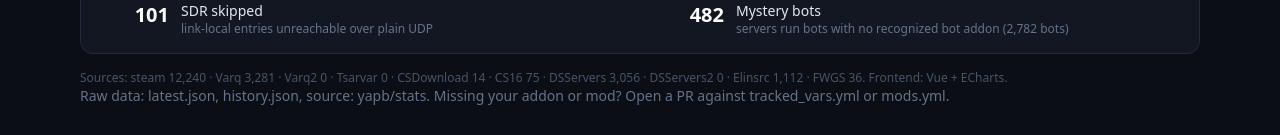
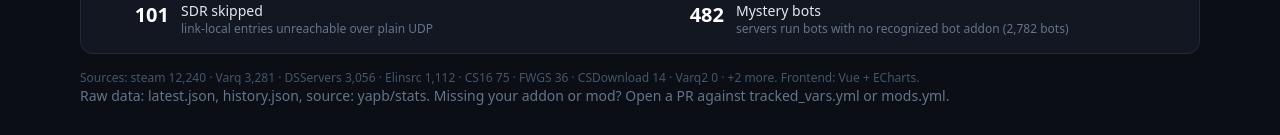
Before and after one commit to yapb/stats, a Vue app in the folder web/: page / in a window 1280 px wide. Shown: the part 3056-3191 px from the top of the page. Built offline with nearby package versions, Linux system fonts and the light colour scheme.

Commit message:
thirty four more community masters plus unfiltered mode

```diff
--- a/web/src/App.vue
+++ b/web/src/App.vue
@@ -87,11 +87,16 @@ const sourceLine = computed(function () {
     return '';
   }
   const s = latest.value.totals.sources || {};
-  return Object.keys(s)
-    .map(function (k) {
-      return k + ' ' + fmt(s[k]);
-    })
-    .join(' · ');
+  const ranked = Object.keys(s).sort(function (a, b) {
+    return s[b] - s[a];
+  });
+  const shown = ranked.slice(0, 8).map(function (k) {
+    return k + ' ' + fmt(s[k]);
+  });
+  if (ranked.length > 8) {
+    shown.push('+' + (ranked.length - 8) + ' more');
+  }
+  return shown.join(' · ');
 });
 
 const notes = computed(function () {  if (!latest.value) {
```
Also changed, not shown: 2 other files (tests, documents, lock files or other folders).
